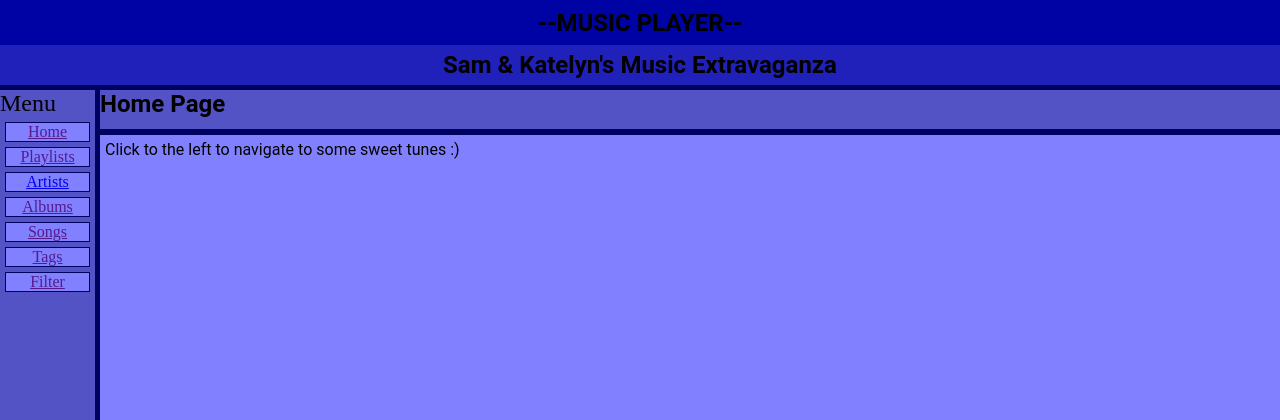
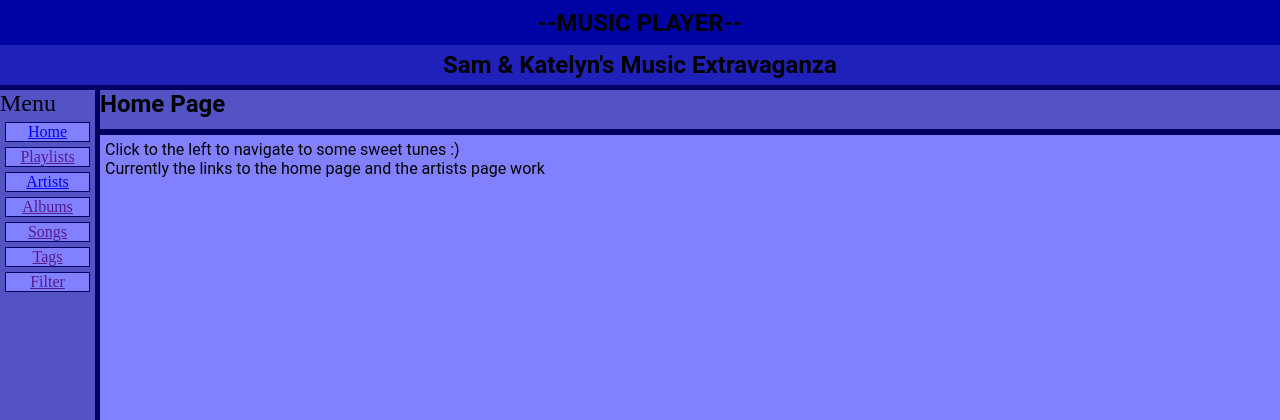
Before and after one commit to kreed303/cs257, a Flask app: page / in a window 1280 px wide. Shown: the top 420 px of the page. Run offline with Flask 3, Linux system fonts and the light colour scheme; parts of the project's set-up code (start-up, migrations or seed data) failed here and were passed over; some libraries are stand-ins or nearby versions.

Commit message:
links work

```diff
--- a/webapp/api.py
+++ b/webapp/api.py
@@ -18,24 +18,34 @@ from helperFunctions import *
 api = flask.Flask(__name__, static_folder='static', template_folder='templates')
 api = flask.Blueprint('api', __name__)
 
+
 #
-# ---------------------
-# stuff that has to do with artists
+# --------------
+# The stuff for the links
 #
 
 @api.route('/1.0/menuHTML')
 def getMenuHTML():
-    f = open("templates/menu.html", "r")
-    x = f.read()
-    # x = flask.render_template('menu.html')
-    print(x)
-    return x
+    # f = open("templates/menu.html", "r")
+    # x = f.read()
+    return flask.render_template('menu.html')
 
 @api.route('1.0/displayArtists')
 def getArtistsHTML():
     return flask.render_template('artists.html')
 
+@api.route('1.0/displayHome')
+def getHomeHTML():
+    return flask.render_template('home.html')
 
+@api.route('1.0/displayHome')
+def getSongsHTML():
+    return flask.render_template('home.html')
+
+#
+# ---------------------
+# stuff that has to do with artists
+#
 @api.route('/1.0/artists')
 def getArtists():
     '''
--- a/webapp/templates/home.html
+++ b/webapp/templates/home.html
@@ -27,6 +27,8 @@
 
     <div id="pageContents">
         <p>Click to the left to navigate to some sweet tunes :)</p>
+        <p></p>
+        <p>Currently the links to the home page and the artists page work</p>
     </div>
     <button id="something">
         Get Data
--- a/webapp/templates/menu.html
+++ b/webapp/templates/menu.html
@@ -3,7 +3,7 @@
 <div id="menu">
     Menu
     <div class="menuItems" id="homeNavButton">
-    <a href="">Home</a></div>
+    <a href="{{ url_for('home') }}">Home</a></div>
     <div class="menuItems" id="playlistsNavButton">
     <a href="">Playlists</a></div>
     <div class="menuItems" id="artistsNavButton"> <!---->
```
